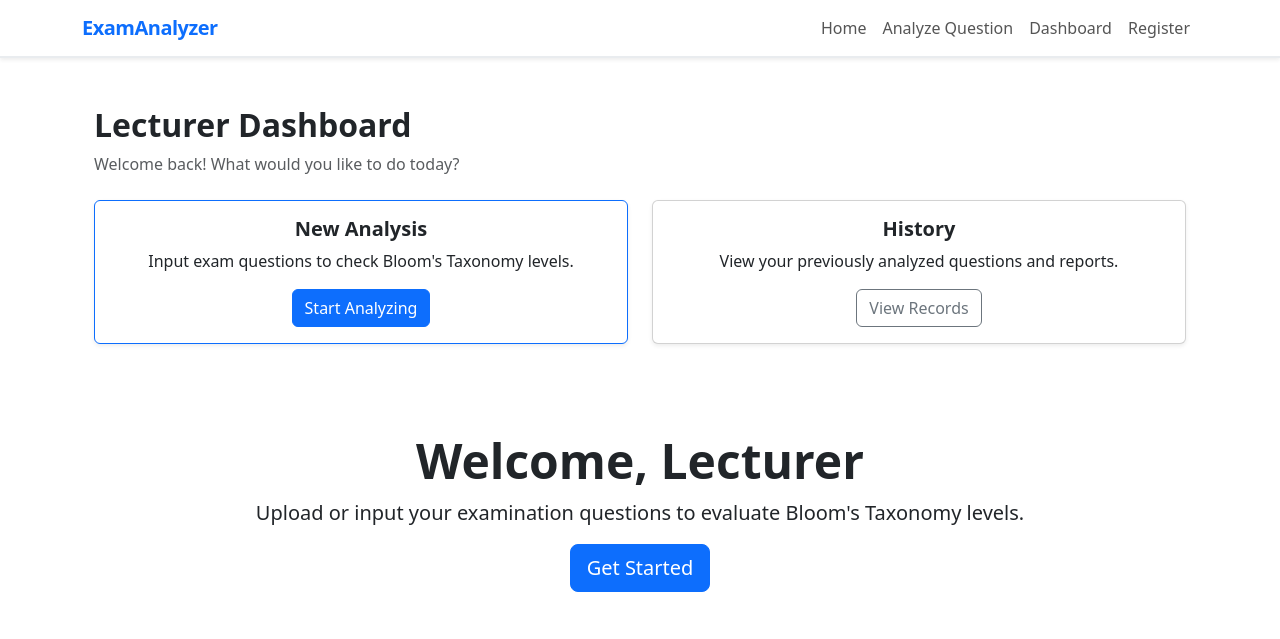
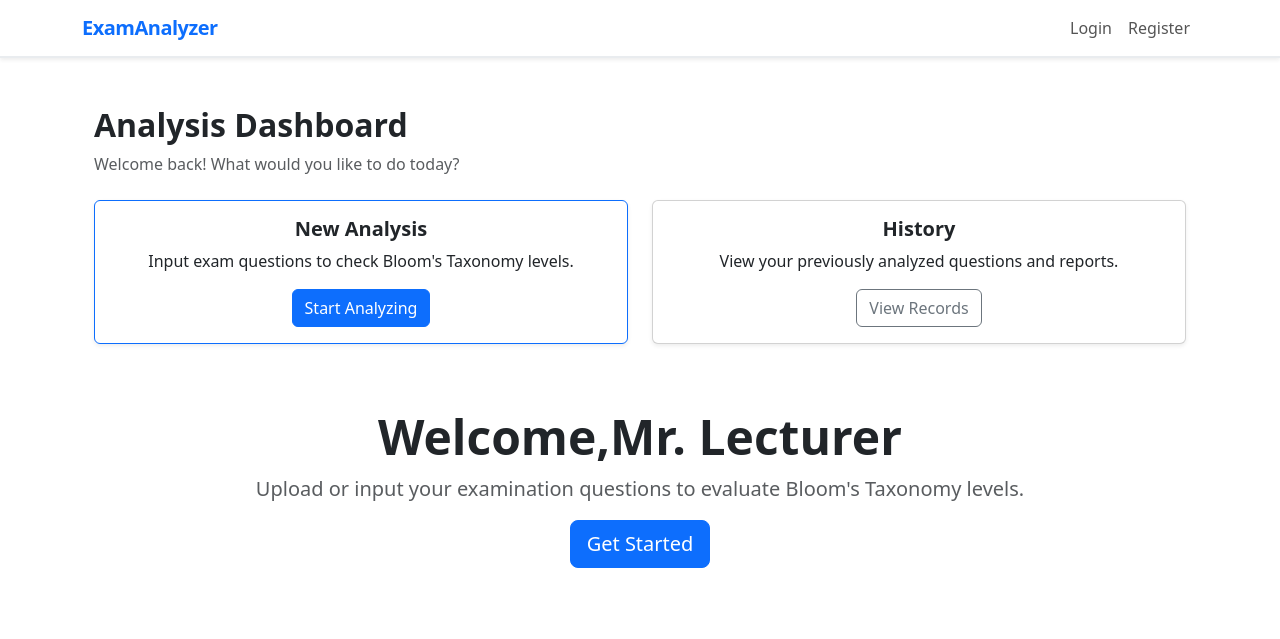
Before and after one commit to yinch10/2610-CSP1123_GROUP31, a Flask app: page /dashboard in a window 1280 px wide. Shown: the top 639 px of the page. Run offline with Flask 3, Linux system fonts and the light colour scheme.

Commit message:
revise register, login, log out system,and layout user name

```diff
--- a/app.py
+++ b/app.py
@@ -29,6 +29,8 @@ def home():
     # If index.html doesn't exist yet, you can use: return redirect(url_for('login'))
     return render_template('index.html')
 
+from flask import session # Make sure to add session to your imports
+
 @app.route('/login', methods=['GET', 'POST'])
 def login():
     if request.method == 'POST':
@@ -38,9 +40,11 @@ def login():
         user = User.query.filter_by(email=login_email).first()
 
         if user and user.password == login_password:
+            # SAVE THE NAME HERE
+            session['user_name'] = user.name
             return redirect(url_for('dashboard'))
         else:
-            flash("Invalid email or password. Please try again.", "danger")
+            flash("Invalid email or password.", "danger")
             return redirect(url_for('login'))
 
     return render_template('login.html')
@@ -69,10 +73,13 @@ def register():
 
 @app.route('/dashboard')
 def dashboard():
-    return render_template('dashboard.html')
+    # Get the name from session, use 'Guest' if not found
+    name = session.get('user_name', 'Lecturer')
+    return render_template('dashboard.html', name=name)
 
 @app.route('/logout')
 def logout():
+    session.pop('user_name', None) # This "forgets" the name
     flash("You have been logged out.", "info")
     return redirect(url_for('login'))
 
--- a/templates/dashboard.html
+++ b/templates/dashboard.html
@@ -2,7 +2,7 @@
 
 {% block content %}
 <div class="container py-4">
-    <h2 class="fw-bold">Lecturer Dashboard</h2>
+    <h2 class="fw-bold">Analysis Dashboard</h2>
     <p class="text-muted">Welcome back! What would you like to do today?</p>
 
     <div class="row mt-4">
--- a/templates/layout.html
+++ b/templates/layout.html
@@ -22,11 +22,16 @@
             </button>
             <div class="collapse navbar-collapse" id="navbarNav">
                 <ul class="navbar-nav ms-auto">
-                    <li class="nav-item"><a class="nav-link" href="/">Home</a></li>
-                    <li class="nav-item"><a class="nav-link" href="/input">Analyze Question</a></li>
-                    <li class="nav-item"><a class="nav-link" href="/dashboard">Dashboard</a></li>
-                    <li class="nav-item"><a class="nav-link" href="{{ url_for('register') }}">Register</a></li>
-                </ul>
+    {% if session['user_name'] %}
+        <li class="nav-item"><a class="nav-link" href="{{ url_for('dashboard') }}">Dashboard</a></li>
+        <li class="nav-item">
+            <a class="btn btn-outline-danger btn-sm ms-lg-2" href="{{ url_for('logout') }}">Logout</a>
+        </li>
+    {% else %}
+        <li class="nav-item"><a class="nav-link" href="{{ url_for('login') }}">Login</a></li>
+        <li class="nav-item"><a class="nav-link" href="{{ url_for('register') }}">Register</a></li>
+    {% endif %}
+</ul>
             </div>
         </div>
     </nav>
@@ -50,8 +55,8 @@
 </body>
 </html>
 
-<div class="text-center py-5">
-    <h1 class="display-5 fw-bold">Welcome, Lecturer</h1>
-    <p class="lead">Upload or input your examination questions to evaluate Bloom's Taxonomy levels.</p>
+<div class="text-center mt-4">
+    <h1 class="display-5 fw-bold">Welcome,Mr. {{ session['user_name'] if session['user_name'] else 'Lecturer' }}</h1>
+    <p class="lead text-muted">Upload or input your examination questions to evaluate Bloom's Taxonomy levels.</p>
     <a href="/input" class="btn btn-primary btn-lg">Get Started</a>
 </div>
--- a/templates/register.html
+++ b/templates/register.html
@@ -8,7 +8,7 @@
                 <h2 class="text-center fw-bold mb-4">Lecturer Registration</h2>
                 <form method="POST">
                     <div class="mb-3">
-                        <label class="form-label">Full Name</label>
+                        <label class="form-label">Name</label>
                         <input type="text" name="name" class="form-control" required>
                     </div>
                     <div class="mb-3">
```
